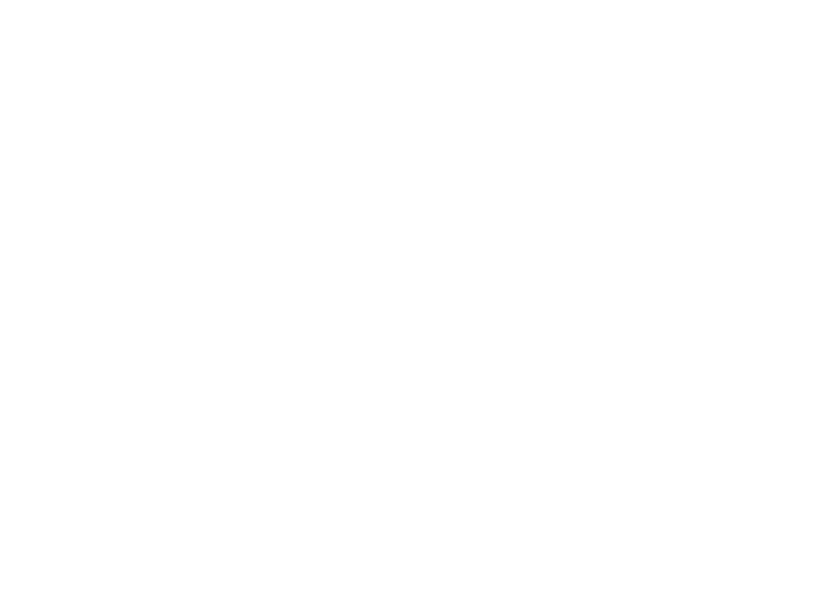
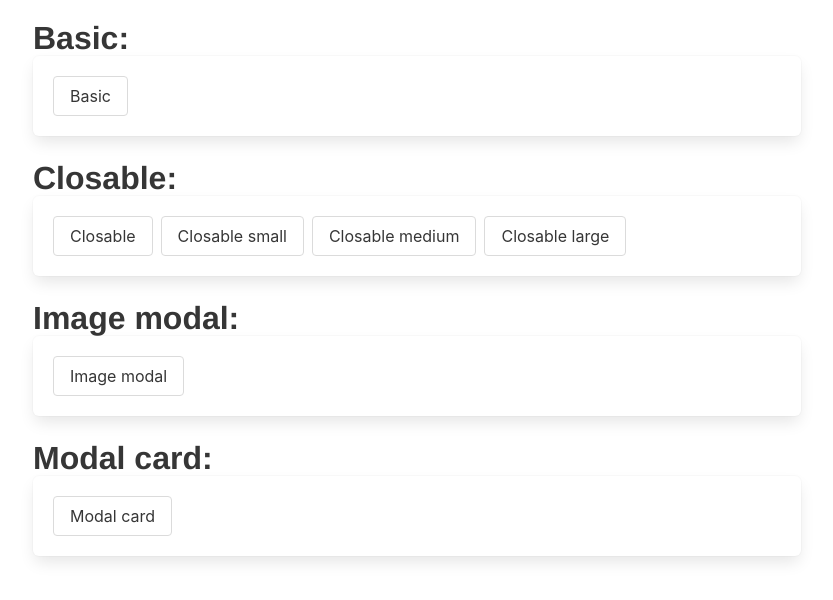
Before and after one commit to vue-bulma/bulma-ui, a Vue app: page /components/modal in a window 1280 px wide. Shown: the top 600 px of the page, without its empty margins (223-1056 px from the left). Built offline with nearby package versions, Linux system fonts and the light colour scheme.

Commit message:
feat: add component components/Modal an ModalCard

```diff
--- /dev/null
+++ b/examples/components/components/Modal.vue
@@ -0,0 +1,72 @@
+<template>
+  <div>
+    <span id="basic" class="title">Basic:</span>
+    <vb-box>
+      <vb-modal :is-show.sync="modal1">
+        <p>This is the content</p>
+      </vb-modal>
+      <vb-button @click="modal1 = true">Basic</vb-button>
+    </vb-box>
+
+    <span id="closable" class="title">Closable:</span>
+    <vb-box>
+      <vb-buttons-List>
+        <vb-button @click="modal2 = true">Closable</vb-button>
+        <vb-button @click="modal3 = true">Closable small</vb-button>
+        <vb-button @click="modal4 = true">Closable medium</vb-button>
+        <vb-button @click="modal5 = true">Closable large</vb-button>
+      </vb-buttons-List>
+      <vb-modal :is-show.sync="modal2" :closable="false">
+        <p>This is the content</p>
+      </vb-modal>
+      <vb-modal :is-show.sync="modal3" close-button-size="small" >
+      <p>This closeButton is small</p>
+      </vb-modal>
+      <vb-modal :is-show.sync="modal4" close-button-size="medium" >
+      <p>This closeButton is medium</p>
+      </vb-modal>
+      <vb-modal :is-show.sync="modal5" close-button-size="large" >
+      <p>This closeButton is large</p>
+      </vb-modal>
+    </vb-box>
+
+    <span id="image-modal" class="title">Image modal:</span>
+    <vb-box>
+      <vb-button @click="modal6 = true">Image modal</vb-button>
+      <vb-modal :is-show.sync="modal6" close-button-size="large" >
+        <vb-image
+          path="https://bulma.io/images/placeholders/1280x960.png"
+          size="4by3"
+        ></vb-image>
+      </vb-modal>
+    </vb-box>
+
+    <span id="modal-card" class="title">Modal card:</span>
+    <vb-box>
+      <vb-button @click="modal7 = true">Modal card</vb-button>
+      <vb-modal-card title="modalCard" :is-show.sync="modal7">
+        <p>This is content</p>
+        <div slot="foot">
+          <vb-button color="success">Save changes</vb-button>
+          <vb-button>Cancel</vb-button>
+        </div>
+      </vb-modal-card>
+    </vb-box>
+  </div>
+</template>
+
+<script>
+export default {
+  data() {
+    return {
+      modal1: false,
+      modal2: false,
+      modal3: false,
+      modal4: false,
+      modal5: false,
+      modal6: false,
+      modal7: false
+    }
+  }
+}
+</script>
--- a/examples/router.js
+++ b/examples/router.js
@@ -165,6 +165,11 @@
       path: '/components/tabs',
       name: 'Tabs',
       component: () => import('./components/components/Tabs')
+    },
+    {
+      path: '/components/modal',
+      name: 'Modal',
+      component: () => import('./components/components/Modal')
     }
   ]
 })
--- /dev/null
+++ b/src/components/components/Modal.vue
@@ -0,0 +1,47 @@
+<template>
+  <div v-if="isActive" :class="classes" >
+    <div class="modal-background" @click="deactive"></div>
+    <div class="modal-content">
+      <slot></slot>
+    </div>
+    <button v-show="closable" :class="modalClose" @click="deactive"></button>
+  </div>
+</template>
+
+<script>
+import ModalMixin from '../../mixins/modal'
+
+const SIZE = ['small', 'medium', 'large']
+
+export default {
+  name: 'VbModal',
+  mixins: [ModalMixin],
+  props: {
+    closable: {
+      type: Boolean,
+      default: true
+    },
+    closeButtonSize: {
+      type: String,
+      validator(value) {
+        return SIZE.includes(value)
+      }
+    }
+  },
+  computed: {
+    modalClose() {
+      const { closeButtonSize } = this
+      const obj = {
+        'modal-close': true,
+        [`is-${closeButtonSize}`]: !!closeButtonSize
+      }
+      return obj
+    }
+  }
+}
+</script>
+
+<style lang="scss">
+@import '~bulma/sass/utilities/_all';
+@import '~bulma/sass/components/modal';
+</style>
--- /dev/null
+++ b/src/components/components/ModalCard.vue
@@ -0,0 +1,42 @@
+<template>
+  <div :class="classes" v-show="isActive">
+    <div class="modal-background" @click="deactive"></div>
+    <div class="modal-card">
+      <header class="modal-card-head" v-if="showHead">
+        <slot name="head">
+          <p class="modal-card-title">{{ title }}</p>
+          <button class="delete" @click="deactive"></button>
+        </slot>
+      </header>
+
+      <section class="modal-card-body">
+        <slot></slot>
+      </section>
+
+      <footer class="modal-card-foot" v-if="$slots.foot">
+        <slot name="foot"></slot>
+      </footer>
+    </div>
+  </div>
+</template>
+
+<script>
+import ModalMixin from '../../mixins/modal'
+
+export default {
+  name: 'VbModalCard',
+  mixins: [ModalMixin],
+  data() {
+    return {
+      showHead: true
+    }
+  },
+  mounted() {
+    this.$nextTick(() => {
+      if (this.$slots.head === undefined && !this.title) {
+        this.showHead = false
+      }
+    })
+  }
+}
+</script>
--- /dev/null
+++ b/src/mixins/modal.js
@@ -0,0 +1,40 @@
+const ModalMixin = {
+  props: {
+    isShow: {
+      type: Boolean,
+      default: false
+    },
+    title: {
+      type: String
+    },
+    showHeader: {
+      type: Boolean,
+      default: true
+    }
+  },
+  data() {
+    return {
+      isActive: this.isShow
+    }
+  },
+  computed: {
+    classes() {
+      return ['modal', 'is-active']
+    }
+  },
+  watch: {
+    isShow(val) {
+      this.isActive = val
+    },
+    isActive(val) {
+      this.$emit('update:isShow', val)
+    }
+  },
+  methods: {
+    deactive() {
+      this.isActive = false
+    }
+  }
+}
+
+export default ModalMixin
```
Also changed, not shown: src/index.js (+6 -1 lines).
